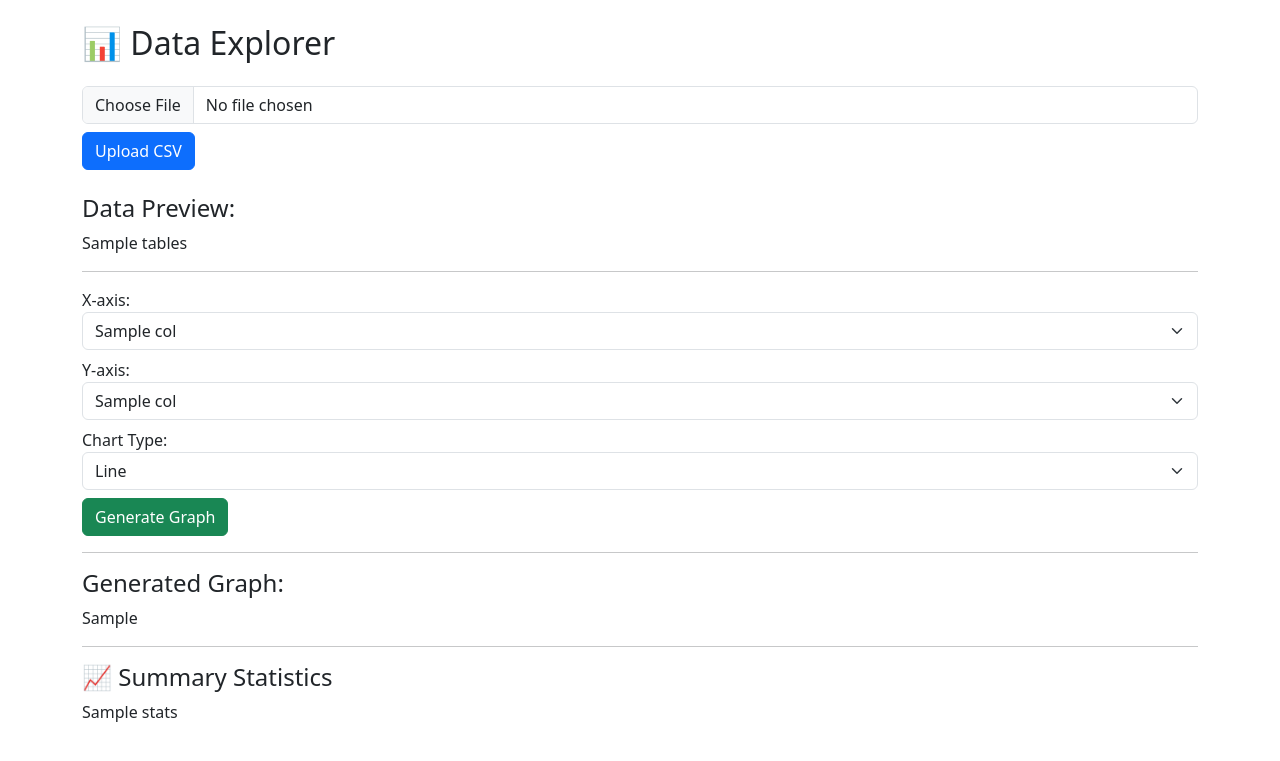
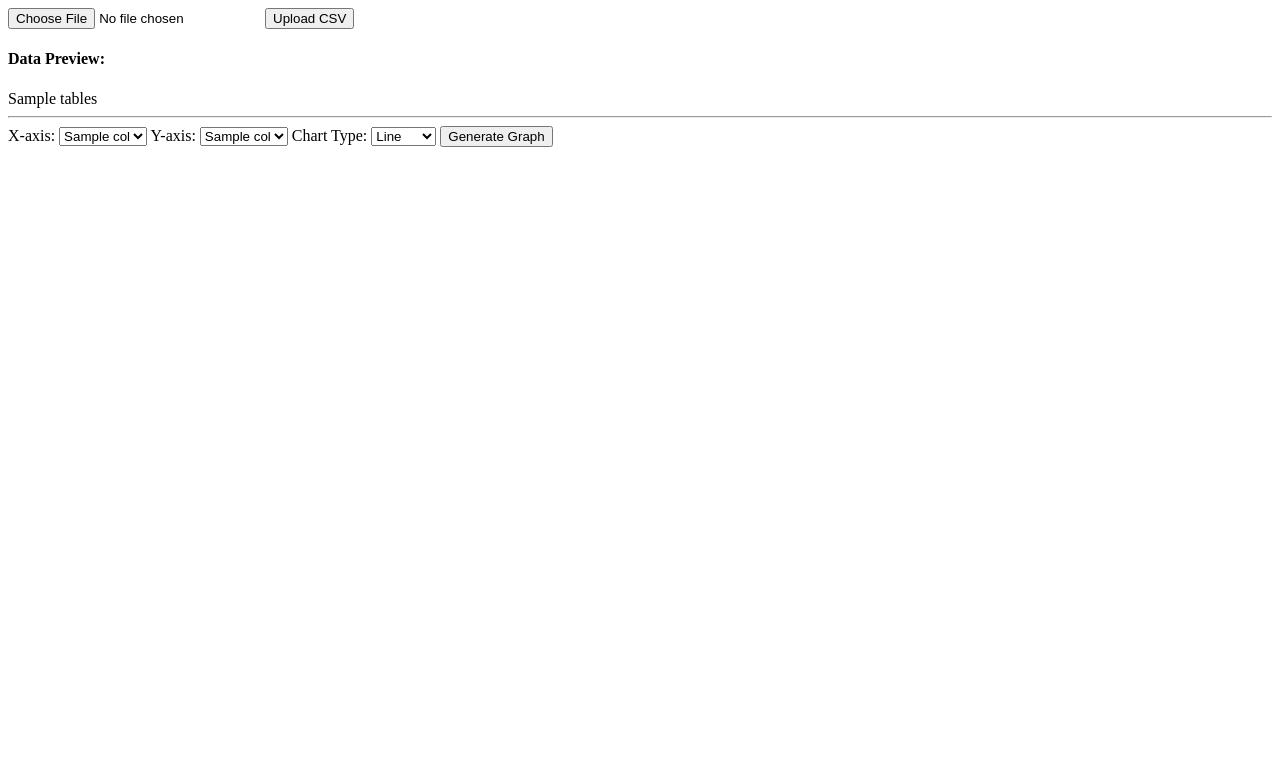
Before and after one commit to Sakazuki-Akainu/my-projekt, a Flask app: template templates/upload.html in a window 1280 px wide. Shown: the top 761 px of the page. Run offline with Flask 3, Linux system fonts and the light colour scheme; the template is opened without the code that fills it: most values are stand-ins (such as "Sample title", 1, 10 or a date in 2020).

Commit message:
Update upload.html

```diff
--- a/templates/upload.html
+++ b/templates/upload.html
@@ -1,14 +1,3 @@
-<!DOCTYPE html>
-<html lang="en">
-<head>
-    <meta charset="UTF-8">
-    <title>Data Explorer</title>
-    <link rel="stylesheet" href="https://cdn.jsdelivr.net/npm/bootstrap@5.3.0/dist/css/bootstrap.min.css">
-</head>
-<body class="p-4">
-    <div class="container">
-        <h2 class="mb-4">📊 Data Explorer</h2>
-
 <!-- Upload Form -->
 <form method="POST" enctype="multipart/form-data" class="mb-4">
     <input type="file" name="file" class="form-control mb-2" required>
@@ -21,10 +10,8 @@
 
     <hr>
 
-            <!-- Column selection for plotting -->
+    <!-- Column selection form (no file upload here) -->
     <form method="POST">
-                <input type="hidden" name="file" value="uploaded">
-
         <label for="x_column">X-axis:</label>
         <select name="x_column" class="form-select mb-2">
             {% for col in columns %}
@@ -49,19 +36,4 @@
 
         <button type="submit" class="btn btn-success">Generate Graph</button>
     </form>
-
-            {% if graph_html %}
-                <hr>
-                <h4>Generated Graph:</h4>
-                {{ graph_html|safe }}
 {% endif %}
-
-            {% if stats %}
-                <hr>
-                <h4>📈 Summary Statistics</h4>
-                {{ stats|safe }}
-            {% endif %}
-        {% endif %}
-    </div>
-</body>
-</html>
```
Lines whose indentation alone changed are shown as unchanged.
